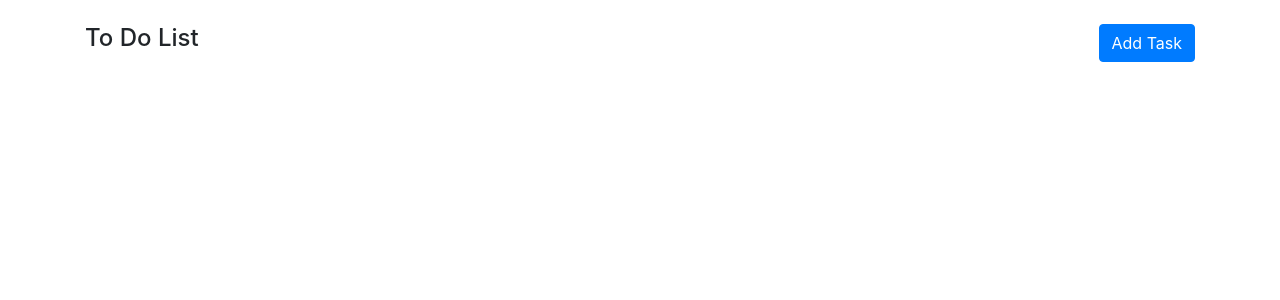
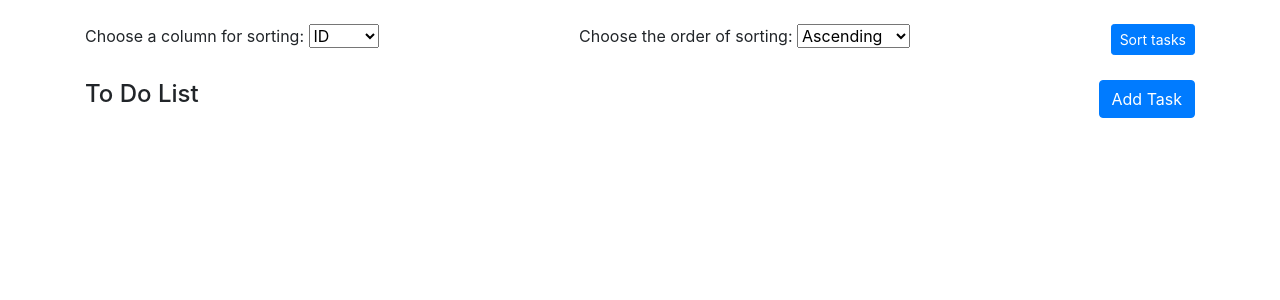
Before and after one commit to azamat9904/beejee-test, a PHP site: page / in a window 1280 px wide. Shown: the part 56-356 px from the top of the page. Run offline with PHP 8.4, Linux system fonts and the light colour scheme; data that the repository does not hold is empty.

Commit message:
feature(): Sorting functionality was made

```diff
--- a/application/config/routes.php
+++ b/application/config/routes.php
@@ -3,6 +3,10 @@
         '' => [
             'controller' => 'task',
             'action' => 'index'
+        ],
+        'task/sort' => [
+            'controller' => 'task',
+            'action' => 'sort'
         ],
         'task/index/{page:\d+}' => [
             'controller' => 'task',
--- a/application/controllers/TaskController.php
+++ b/application/controllers/TaskController.php
@@ -7,9 +7,13 @@
 
         public function indexAction(){
             $pagination = new Pagination($this->route, $this->model->tasksCount());
+
+            $sortingColumn = $_SESSION['sort_column'] ?? 'id';
+            $sortingOrder = $_SESSION['sort_order'] ?? 'ASC';
+
             $data = [
                 'pagination' => $pagination->get(),
-                'tasks' => $this->model->tasksList($this->route),
+                'tasks' => $this->model->tasksList($this->route, $sortingColumn, $sortingOrder),
             ];
             $this->view->render('Task', $data);
         }
@@ -36,4 +40,13 @@
             $this->view->render('Create Task');
         }
 
+        public function sortAction(){
+            if($_SERVER['REQUEST_METHOD'] === "POST"){
+                $columnName = checkInput($_POST['columnName']);
+                $columnOrder = strtoupper(checkInput($_POST['columnOrder']));
+                $_SESSION['sort_column'] = $columnName;
+                $_SESSION['sort_order'] = $columnOrder;
+                $this->view->redirect('/');
+            }
+        }
     }
--- a/application/libs/DB.php
+++ b/application/libs/DB.php
@@ -16,13 +16,23 @@ class Db {
 
 	public function query($sql, $params = []) {
 		$this->stmt = $this->db->prepare($sql);
+
 		if (!empty($params)) {
 			foreach ($params as $key => $val) {
-				if (is_int($val)) {
-					$type = PDO::PARAM_INT;
-				} else {
-					$type = PDO::PARAM_STR;
-				}
+				$type = null;
+				switch(true){
+					case is_int($val):
+					  $type = PDO::PARAM_INT;
+					  break;
+					case is_bool($val):
+					  $type = PDO::PARAM_BOOL;
+					  break;
+					case is_null($val):
+					  $type = PDO::PARAM_NULL;
+					  break;
+					default:
+					  $type = PDO::PARAM_STR;
+				  }
 				$this->stmt->bindValue(':'.$key, $val, $type);
 			}
 		}
--- a/application/models/Task.php
+++ b/application/models/Task.php
@@ -57,12 +57,13 @@
             return $this->db->column('SELECT COUNT(id) FROM task');
         }
 
-        public function tasksList($route) {
+        public function tasksList($route, $sortColumnName, $order) {
             $max = 3;
             $params = [
                 'max' => $max,
                 'start' => ((($route['page'] ?? 1) - 1) * $max),
             ];
-            return $this->db->row('SELECT * FROM task ORDER BY id ASC LIMIT :start, :max', $params);
+
+            return $this->db->row("SELECT * FROM task ORDER BY $sortColumnName ". $order ."  LIMIT :start, :max", $params);
         }
     }
--- a/application/views/task/createTask.php
+++ b/application/views/task/createTask.php
@@ -3,7 +3,7 @@
   <div class="card card-body bg-light mt-3">
     <h2>Add Task</h2>
     <p>Create a task with this form</p>
-    <form action="<?php echo URLROOT; ?>/task/createTask" method="post">
+    <form action="<?php echo URLROOT; ?>/task/createTask" method="POST">
 
       <div class="form-group">
         <label for="name">Name: <sup>*</sup></label>
--- a/application/views/task/index.php
+++ b/application/views/task/index.php
@@ -1,14 +1,37 @@
 <div class="container mt-4">
     <?php showFeedback("task_created"); ?>
-    <!-- <div class="row">
-      <div class="col">
-        <div class="d-flex d-flex justify-content-between">
-            <h4>To Do List</h4>
-            <a class="btn btn-primary" href="<?= URLROOT; ?>/task/createTask">Add Task</a>
-        </div>
+
+    <div class="row">
+      <div class="col-12">
+        <form action="<?php echo URLROOT; ?>/task/sort" method="POST">
+          <div class="d-flex d-flex justify-content-between">
+              <div class="sort">
+                <label for="column">Choose a column for sorting:</label>
+                <select name="columnName" id="column" value="id">
+                    <option value="id">ID</option>
+                    <option value="name">Name</option>
+                    <option value="email">Email</option>
+                    <option value="status">Status</option>
+                    <option value="Task">Task</option>
+                </select>
+                <br><br>
+              </div>
+              <div class="sort">
+                <label for="order">Choose the order of sorting:</label>
+                <select name="columnOrder" id="order" value="asc">
+                    <option value="asc">Ascending</option>
+                    <option value="desc">Descending</option>
+                </select>
+                <br><br>
+              </div>
+              <div class="submit-block">
+                  <input type="submit" value="Sort tasks" class="btn btn-primary btn-sm" />
+              </div>
+          </div>
+        </form>
       </div>
     </div>
-     -->
+
     <div class="row">
       <div class="col">
         <div class="d-flex d-flex justify-content-between">
@@ -24,7 +47,7 @@
             TASK ID: <?= $task->id ?>
           </div>
           <div class="card-body">
-            <h5 class="card-title"><?= $task->name ?></h5>
+            <h5 class="card-title">Name: <?= $task->name ?></h5>
             <p class="card-text">
                 Email: <?= $task->email ?><br />
                 Status: <?= $task->status ?><br />
```
